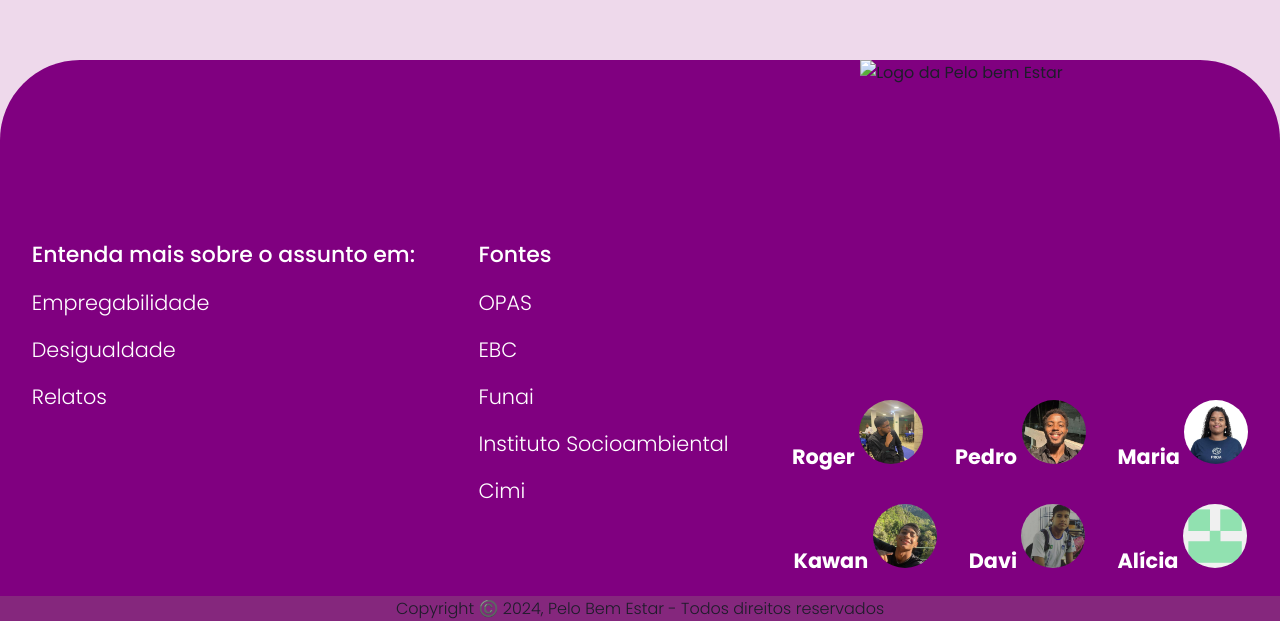
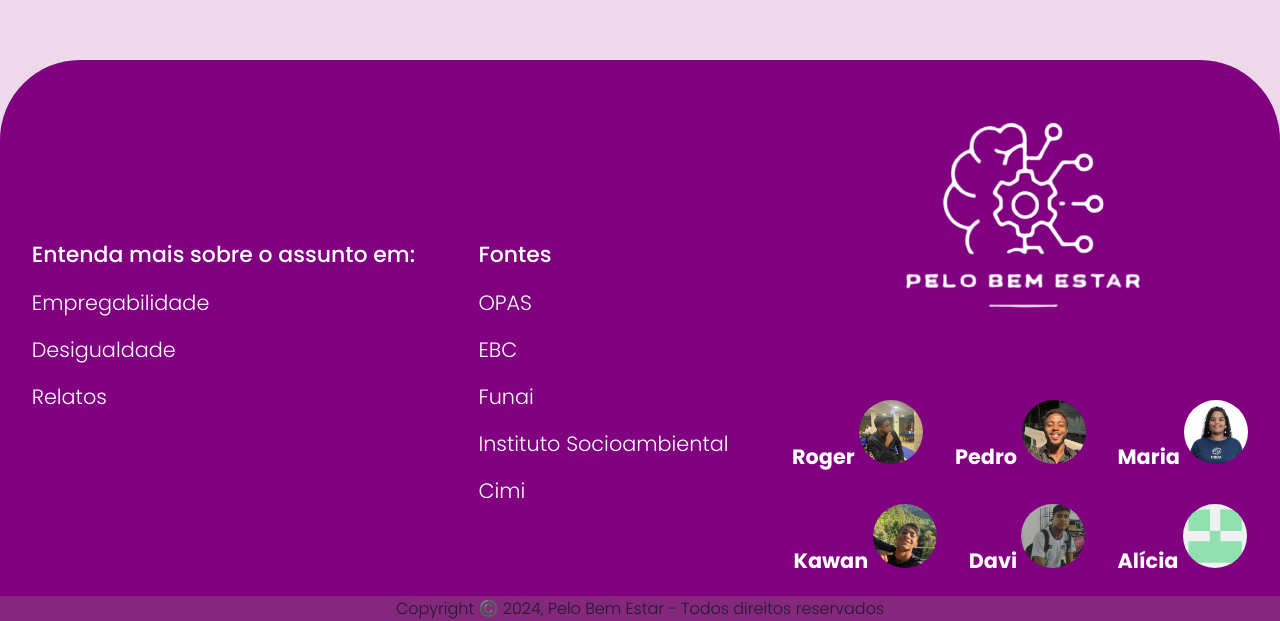
Before and after one commit to rogersoub/HakatonSaquad10, a plain HTML site: page pages/relatos.html in a window 1280 px wide. Shown: the part 6221-6842 px from the top of the page. Drawn offline with nearby package versions, Linux system fonts and the light colour scheme; the site is published under a folder, as on GitHub Pages, so addresses that start at the root find nothing; a web font is replaced by a local one.

Commit message:
caminhos das imagens

```diff
--- a/js/relatos.js
+++ b/js/relatos.js
@@ -112,7 +112,7 @@ form.addEventListener("submit", (event)=> {
 
 
 function openModal(message){
-    alert(message)
+    alert(message);
 
     // modalDiv.id = "modalDiv";
     // modalDiv.style.display="flex";
--- a/pages/relatos.html
+++ b/pages/relatos.html
@@ -197,7 +197,7 @@
 
                     <div>
                     <ul class="ListFooter">
-                        <img src="/images/logoEscritasemfb.png" alt="Logo da Pelo bem Estar" class="logo logo-mobile" />
+                        <img src="../images/logoEscritasemfb.png" alt="Logo da Pelo bem Estar" class="logo logo-mobile" />
 
                         <h3 class="SubTitle">Fontes</h3>
                         <li><a href="https://www.paho.org/pt/topicos/transtornos-mentais" target="_blank">OPAS</a></li>
@@ -212,7 +212,7 @@
                 </div>
 
                 <div class="BoxImage">
-                    <img src="/images/logoEscritasemfb.png" alt="Logo da Pelo bem Estar" class="logo logo-desk" />
+                    <img src="../images/logoEscritasemfb.png" alt="Logo da Pelo bem Estar" class="logo logo-desk" />
                     <div class="social_media">
                         <!-- perfis de github -->
 
```
